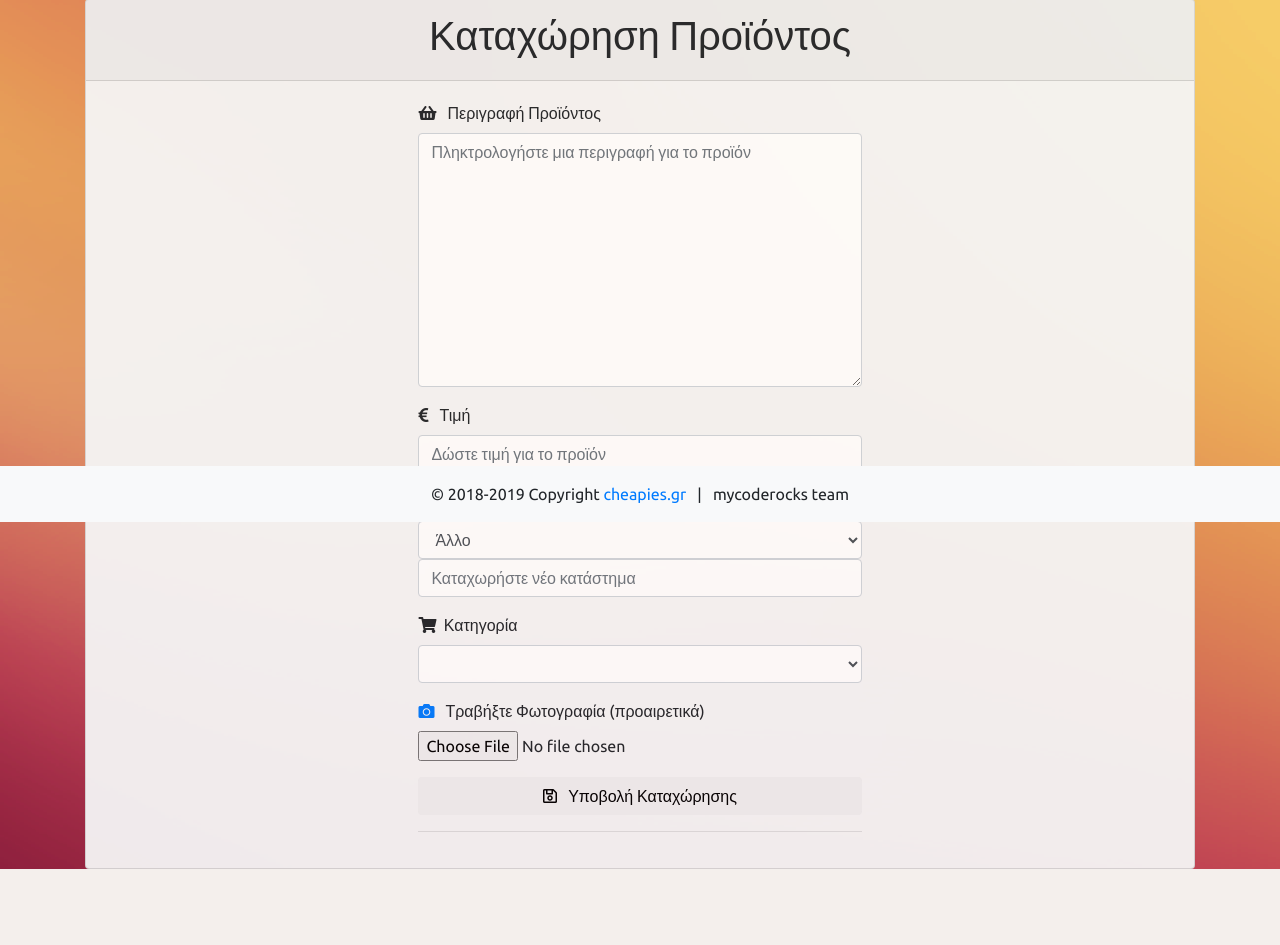
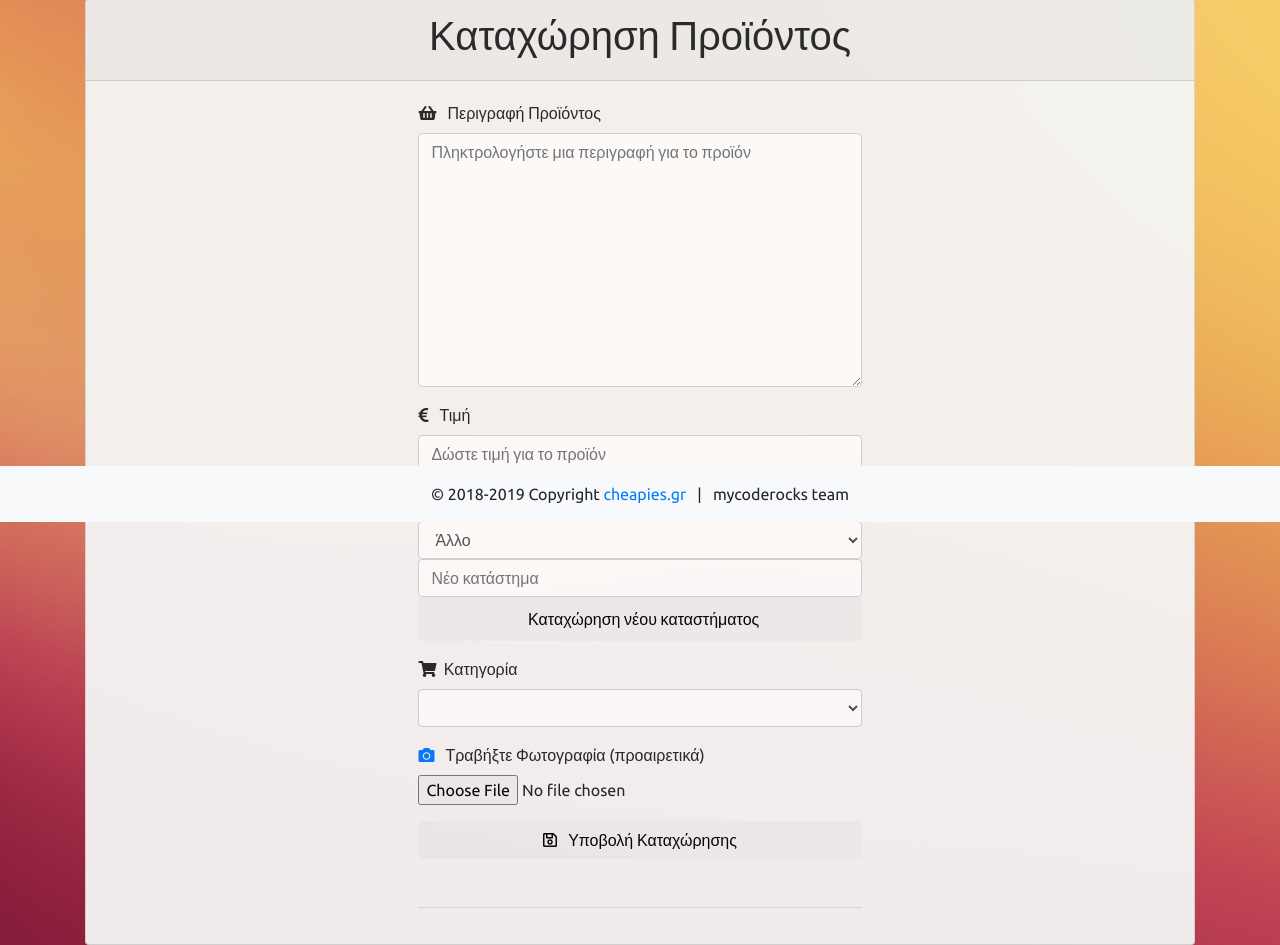
Before and after one commit to papachristoumarios/ntua-softeng, a Django app: page /addproduct in a window 1280 px wide. Shown: the part 278-1223 px from the top of the page. Before the commit the page ends 1147 px from the top, so only its background shows below. Run offline with Django 3.2, Linux system fonts and the light colour scheme; lists and menus that the app fills with data are empty; some libraries are stand-ins or nearby versions.

Commit message:
Modify add product page

```diff
--- a/cheapiesgr/forms.py
+++ b/cheapiesgr/forms.py
@@ -126,8 +126,25 @@ class AddProductForm(forms.Form):
 
     new_location = forms.CharField(
         required=False,
-        widget=forms.TextInput(attrs={'placeholder': 'Καταχωρήστε νέο κατάστημα','class' : 'form-control','id': 'new_location'}),
+        widget=forms.TextInput(attrs={'placeholder': 'Νέο κατάστημα','class' : 'form-control fullw','style' : ' style="padding-top: 1rem;"','id': 'new_location'}),
     )
+    new_shop_name = forms.CharField(
+        required=False,
+        widget=forms.TextInput(attrs={'placeholder': 'Όνομα καταστήματος','class' : 'form-control fullw','style' : ' style="padding-top: 1rem;"','id': 'new_shop_name'}),
+    )
+    new_shop_city = forms.CharField(
+        required=False,
+        widget=forms.TextInput(attrs={'placeholder': 'Πόλη','class' : 'form-control fullw','style' : ' style="padding-top: 1rem;"','id': 'new_shop_city'})
+    )
+    new_shop_street = forms.CharField(
+        required=False,
+        widget=forms.TextInput(attrs={'placeholder': 'Οδός','class' : 'form-control fullw','style' : ' style="padding-top: 1rem;"','id': 'new_shop_street'})
+    )
+    new_shop_number = forms.CharField(
+        required=False,
+        widget=forms.TextInput(attrs={'placeholder': 'Αριθμός','class' : 'form-control fullw','style' : ' style="padding-top: 1rem;"','id': 'new_shop_number'})
+    )
+
 
 
     img = forms.FileField(
--- a/cheapiesgr/static/css/main.css
+++ b/cheapiesgr/static/css/main.css
@@ -20,6 +20,29 @@ body  {
 
 .navbar-bg {
   opacity: 0.95;
+}
+
+/* ADD PRODUCT PAGE */
+
+.collapsible {
+ background-image: linear-gradient(to right, #FF8008 0%, #FFC837 51%, #FF8008 100%)
+ color: #000;
+ cursor: pointer;
+ padding: 10px;
+ width: 100%;
+ border: none;
+ text-align: center;
+ outline: none;
+}
+
+.active, .collapsible:hover {
+ background-color: #ccc;
+}
+
+.content {
+ display: none;
+ overflow: hidden;
+ background-color: #f1f1f1;
 }
 
 /* SIGN-IN PAGE */
--- /dev/null
+++ b/cheapiesgr/static/js/addproduct.js
@@ -0,0 +1,14 @@
+var coll = document.getElementsByClassName("collapsible");
+var i;
+
+for (i = 0; i < coll.length; i++) {
+  coll[i].addEventListener("click", function() {
+    this.classList.toggle("active");
+    var content = this.nextElementSibling;
+    if (content.style.display === "block") {
+      content.style.display = "none";
+    } else {
+      content.style.display = "block";
+    }
+  });
+}
--- a/cheapiesgr/templates/addproduct.html
+++ b/cheapiesgr/templates/addproduct.html
@@ -35,6 +35,18 @@
           {% endif %}
           {{ form.location }}
           {{ form.new_location }}
+          <button class="collapsible"> &nbsp; Καταχώρηση νέου καταστήματος</button>
+          <div class="content">
+           {{ form.new_shop_name }}
+           {{ form.new_shop_city }}
+           {{ form.new_shop_street }}
+           {{ form.new_shop_number }}
+          </div>
+          {% if correct_address == False %}
+          <div class="alert alert-danger text-center">
+              <strong>Παρακαλώ εισάγετε έγκυρη διεύθυνση.</strong>
+          </div>
+          {% endif %}
         </div>
 
         <div class="form-group">
@@ -49,7 +61,7 @@
         </div>
 
 
-        <div class="form-group text-center fullw">
+        <div class="form-group text-center fullw"  style="padding-bottom: 2rem;">
           <button type="submit" class="btn btn-default fullw"><i class="far fa-save"></i> &nbsp; Υποβολή Καταχώρησης</button>
         </div>
 
@@ -61,5 +73,7 @@
 
 </div>
 
+{% load static %}
+<script src="{% static 'js/addproduct.js' %}"></script>
 
 {% endblock %}
--- a/cheapiesgr/views.py
+++ b/cheapiesgr/views.py
@@ -15,6 +15,7 @@ from django.core.paginator import Paginator, EmptyPage, PageNotAnInteger
 from django.contrib.gis.measure import D
 from django import template
 from nominatim import Nominatim
+from geopy.geocoders import Nominatim as geonom
 import random
 import os
 nom = Nominatim()
@@ -79,7 +80,6 @@ def product(request):
             )
 
             rating.save()
-
             messages.success(
                 request, 'Καταχωρήθηκε η κριτική!')
         elif q.is_valid():
@@ -116,6 +116,7 @@ def product(request):
 def location(ip):
     g = GeoIP2()
     return g.geos(ip)
+
 
 
 def distance(a, b):
@@ -287,6 +288,10 @@ def addproduct(request):
             price = f.cleaned_data['price']
             product_description = f.cleaned_data['description']
             new_location = f.cleaned_data['new_location']
+            new_shop_name = f.cleaned_data['new_shop_name']
+            new_shop_city = f.cleaned_data['new_shop_city']
+            new_shop_street = f.cleaned_data['new_shop_street']
+            new_shop_number = f.cleaned_data['new_shop_number']
             category_id = f.cleaned_data['category']
             category = Category.objects.get(pk=category_id)
             date_of_registration = datetime.datetime.today().strftime('%Y-%m-%d')
@@ -301,6 +306,20 @@ def addproduct(request):
                     address=query['display_name'],
                     city=query['display_name'],
                     location='POINT({} {})'.format(query['lon'], query['lat']),
+                )
+                shop.save()
+            elif len(new_shop_name) > 0:
+                print('Adding a new shop named', new_shop_name)
+                geolocator = geonom(user_agent="cheapiesgr")
+                location = geolocator.geocode(new_shop_street+" "+new_shop_number+" "+new_shop_city)
+                if str(type(location)) == "<class 'NoneType'>":
+                    print('Μη έγκυρη διεύθυνση.')
+                    return render(request, 'addproduct.html',{'form':f, 'correct_address': False})
+                shop = Shop(
+                    name=new_shop_name,
+                    address=new_shop_street+" "+new_shop_number,
+                    city=new_shop_city,
+                    location='POINT({} {})'.format(location.longitude, location.latitude),
                 )
                 shop.save()
             else:
```
